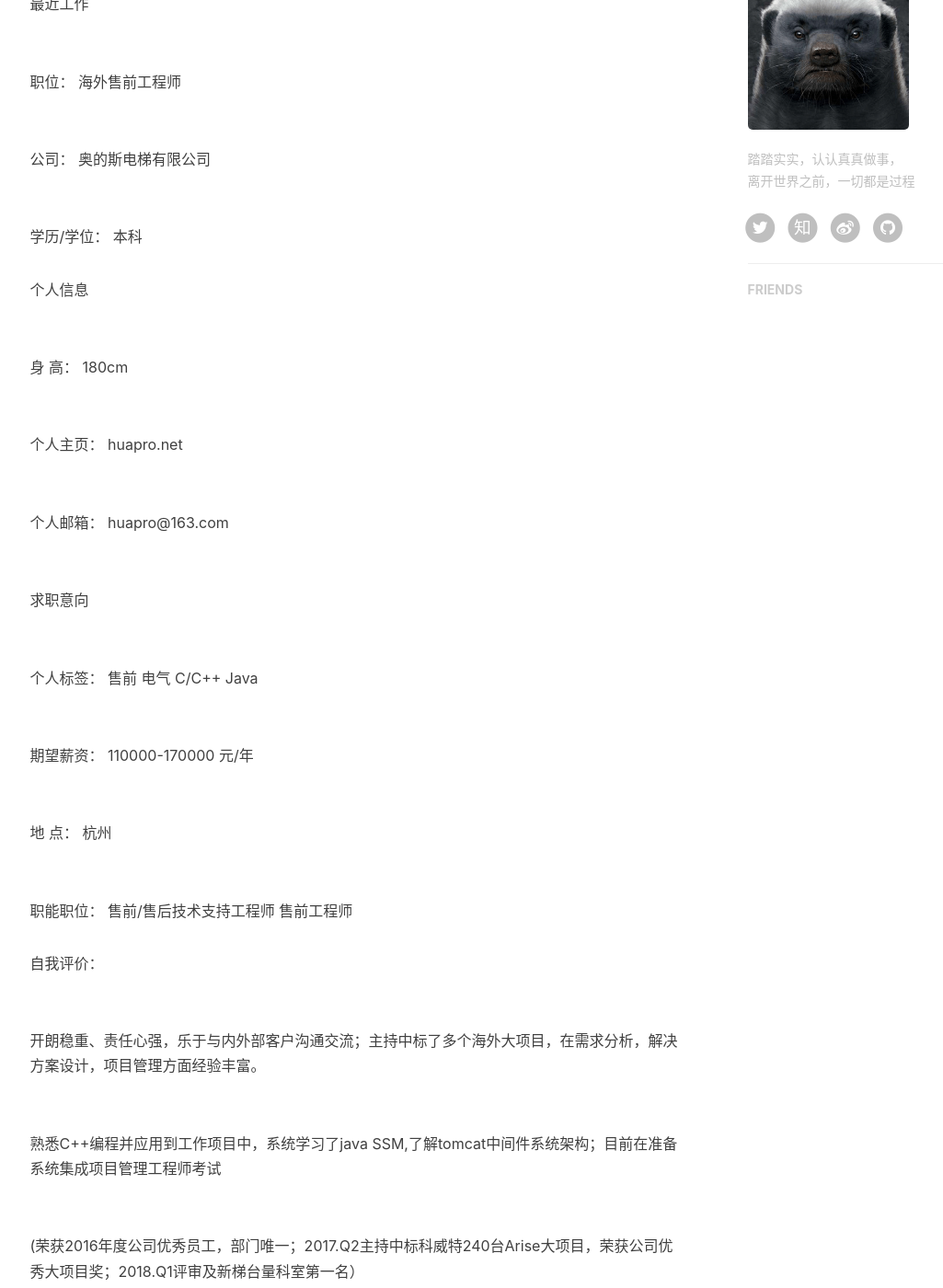
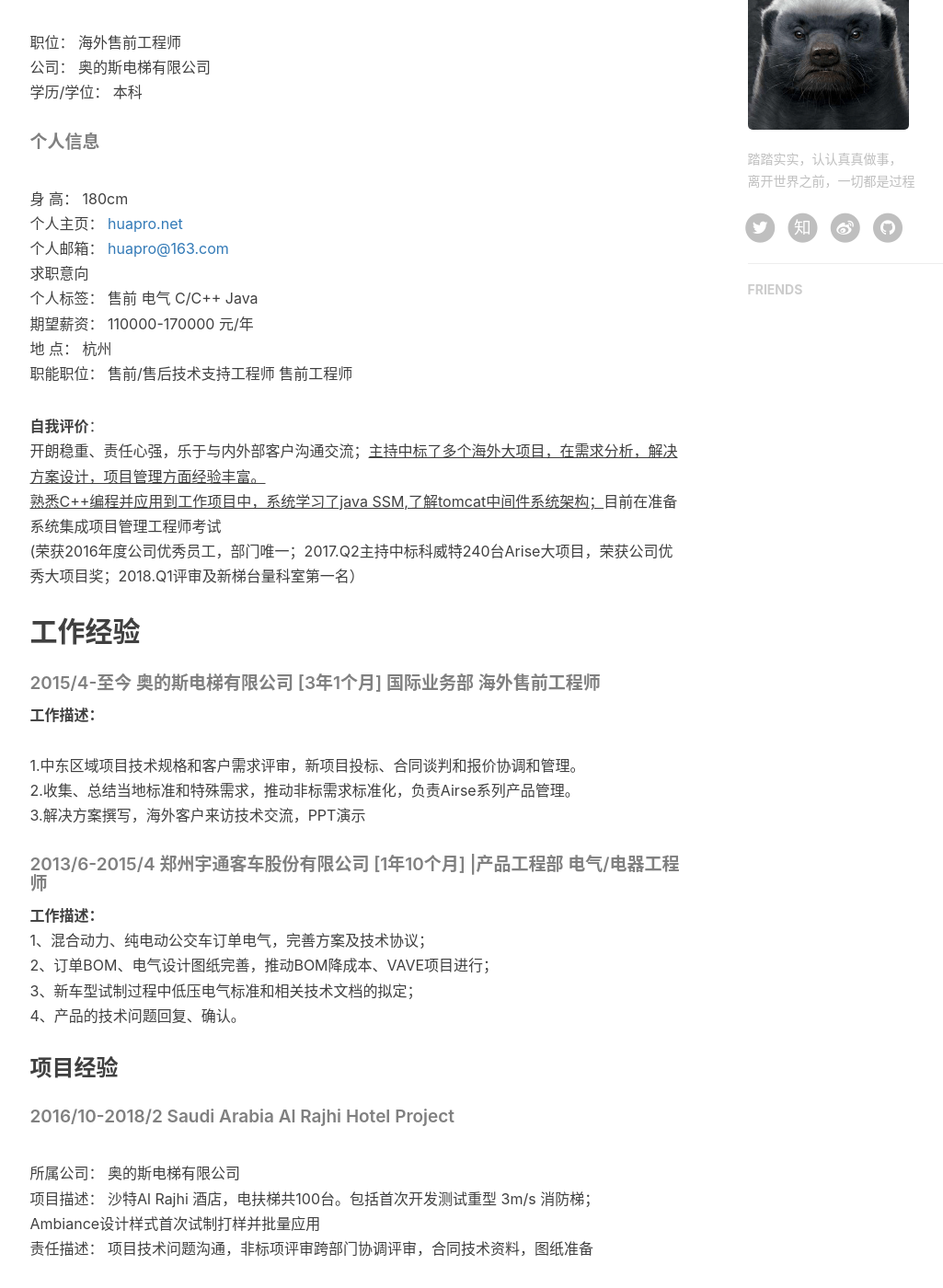
Before and after one commit to huapro/huapro.github.io, a Jekyll site: the page built from about.html, in a window 1280 px wide and 1400 px high, scrolled down 691 px. Shown: the whole window at 92% size, without its empty margins (135-1160 px from the left). Built offline with Jekyll 4.4.1, drawn with Linux system fonts in a browser that asks for light colours; nearby versions of some CDN libraries; comment, search, counter and statistics services are not loaded; some of the changed text lies outside the part shown.

Commit message:
Update zh.md

```diff
--- a/_includes/about/zh.md
+++ b/_includes/about/zh.md
@@ -1,111 +1,74 @@
-写点什么，品味着如歌岁月
+> 写点什么，品味着如歌岁月
 
 Hey，我是Charles,一名海外售前工程师，搞过电气
-
 读点历史，喜欢游泳，喜欢京剧.
 
-最近工作
+
+## 最近工作
 
 <br>职位：	海外售前工程师
-
 <br>公司：	奥的斯电梯有限公司
-
 <br>学历/学位：	本科
-
-个人信息
-
+##### 个人信息
 <br>身        高：	     180cm
-
-<br>个人主页：	huapro.net
-
-<br>个人邮箱：       huapro@163.com
-
+<br>个人主页：	[huapro.net](http://www.huapro.net)
+<br>个人邮箱：       [huapro@163.com](mailto:huapro@163.com)
 <br>求职意向
-
 <br>个人标签：	售前  电气  C/C++  Java
-
 <br>期望薪资：	110000-170000 元/年
-
 <br>地       点：	   杭州
-
 <br>职能职位：	售前/售后技术支持工程师  售前工程师
 
-自我评价：
 
-<br>开朗稳重、责任心强，乐于与内外部客户沟通交流；主持中标了多个海外大项目，在需求分析，解决方案设计，项目管理方面经验丰富。
-
-<br>熟悉C++编程并应用到工作项目中，系统学习了java SSM,了解tomcat中间件系统架构；目前在准备系统集成项目管理工程师考试
-
+**自我评价**：
+<br>开朗稳重、责任心强，乐于与内外部客户沟通交流；<u>主持中标了多个海外大项目，在需求分析，解决方案设计，项目管理方面经验丰富。</u>
+<br><u>熟悉C++编程并应用到工作项目中，系统学习了java SSM,了解tomcat中间件系统架构；</u>目前在准备系统集成项目管理工程师考试
 <br>(荣获2016年度公司优秀员工，部门唯一；2017.Q2主持中标科威特240台Arise大项目，荣获公司优秀大项目奖；2018.Q1评审及新梯台量科室第一名）
 
-工作经验
+## 工作经验
 
-2015/4-至今	奥的斯电梯有限公司 [3年1个月] 国际业务部 海外售前工程师
+##### 2015/4-至今	奥的斯电梯有限公司 [3年1个月] 国际业务部 海外售前工程师
 
-工作描述：
-
+**工作描述：**
 <br>1.中东区域项目技术规格和客户需求评审，新项目投标、合同谈判和报价协调和管理。
-
 <br>2.收集、总结当地标准和特殊需求，推动非标需求标准化，负责Airse系列产品管理。
-
 <br>3.解决方案撰写，海外客户来访技术交流，PPT演示
 
-2013/6-2015/4 郑州宇通客车股份有限公司 [1年10个月] |产品工程部 电气/电器工程师
-
-工作描述：
-
+##### 2013/6-2015/4 郑州宇通客车股份有限公司 [1年10个月] |产品工程部 电气/电器工程师
+**工作描述：**
 <br>1、混合动力、纯电动公交车订单电气，完善方案及技术协议；
-
 <br>2、订单BOM、电气设计图纸完善，推动BOM降成本、VAVE项目进行；
-
 <br>3、新车型试制过程中低压电气标准和相关技术文档的拟定；
-
 <br>4、产品的技术问题回复、确认。
 
-项目经验
+### 项目经验
 
-2016/10-2018/2	Saudi Arabia Al Rajhi Hotel Project
+##### 2016/10-2018/2	Saudi Arabia Al Rajhi Hotel Project
 
 <br>所属公司：	奥的斯电梯有限公司
-
 <br>项目描述：	沙特Al Rajhi 酒店，电扶梯共100台。包括首次开发测试重型 3m/s 消防梯；<br>Ambiance设计样式首次试制打样并批量应用
-
 <br>责任描述：	项目技术问题沟通，非标项评审跨部门协调评审，合同技术资料，图纸准备
 
-2016/5-2017/4	Jaber AL Ahmed housing
+##### 2016/5-2017/4	Jaber AL Ahmed housing
 
 <br>所属公司：	奥的斯电梯有限公司
-
 <br>项目描述：	AL Ahmed 住宅项目总共240台电梯
-
 <br>责任描述：	项目技术问题沟通，非标项评审跨部门协调评审，合同技术资料，图纸准备
 
-2016/4-2017/9	Kuwait International Airport
+##### 2016/4-2017/9	Kuwait International Airport
 
 <br>所属公司：	奥的斯电梯有限公司
-
 <br>项目描述：	科威特国际机场扩建项目，电梯扶梯及水平人行道共42台电梯
-
 <br>责任描述：	项目技术问题沟通，非标项评审跨部门协调评审，合同技术资料，图纸准备
 
-2015/4-至今	Layout Creator
-
+##### 2015/4-至今	Layout Creator
 <br>所属公司：	奥的斯电梯有限公司
-
 <br>项目描述：	针对海外开发的（基于MFC, ObjectARX）的自动出图系统
-
 <br>责任描述：	确定海外市场需求，结合产品规格开发测试；产品更新同步维护发布至全球OTIS
-
-2014/10-2014/12	ZK6701BEVG E7纯电动客车
-
+##### 2014/10-2014/12	ZK6701BEVG E7纯电动客车
 <br>所属公司：	郑州宇通客车股份有限公司
-
 <br>项目描述：	E7是宇通开发的一款纯电动客车，整车零部件防护等级达到IP67，涉水深度达到320mm。
-
 <br>责任描述：	首次批量车项目订单处理，电气部分评审
-
 <br>教育经历
-
 <br>2009/9-2013/6	武汉轻工大学
-
 <br>本科|机械工程及自动化
```
